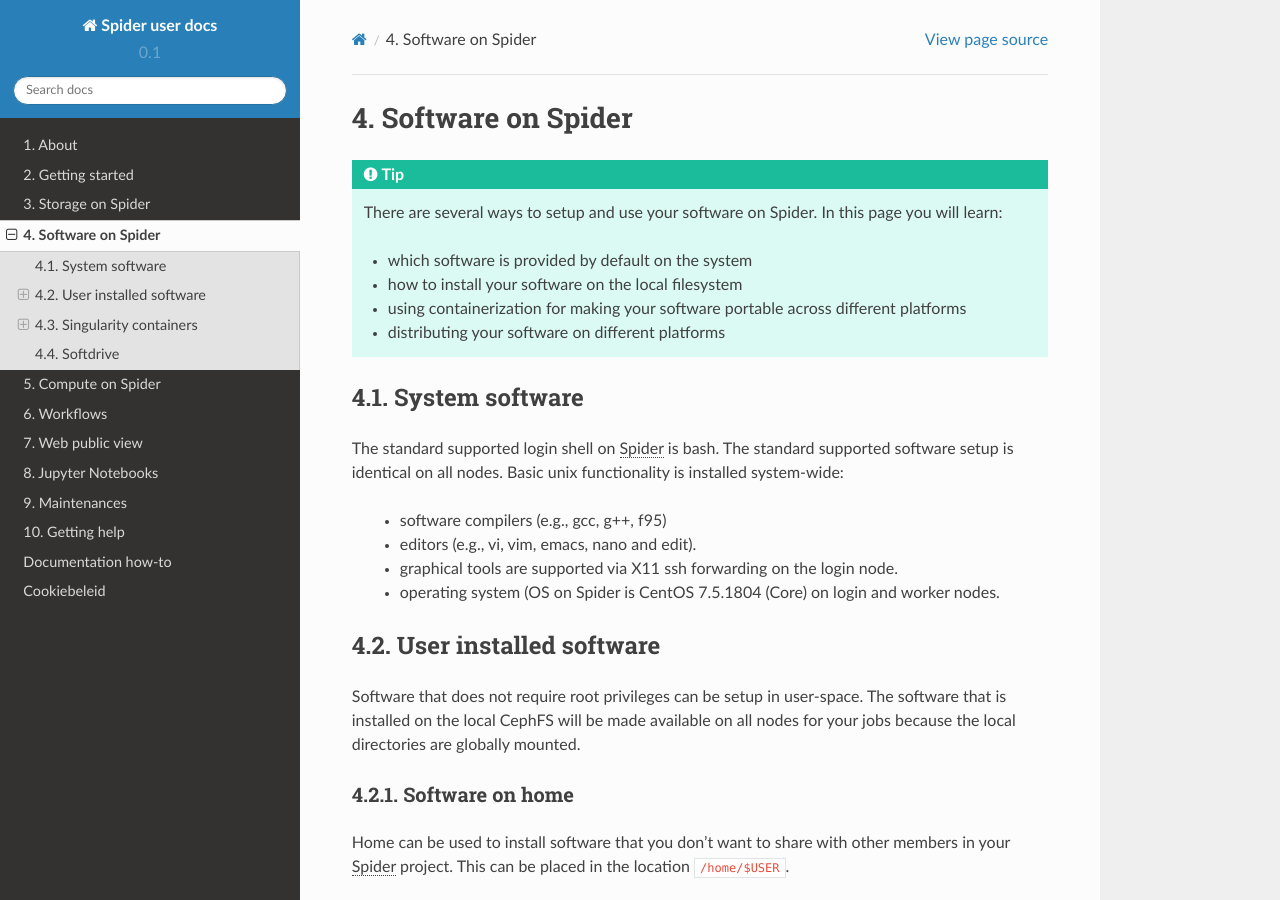
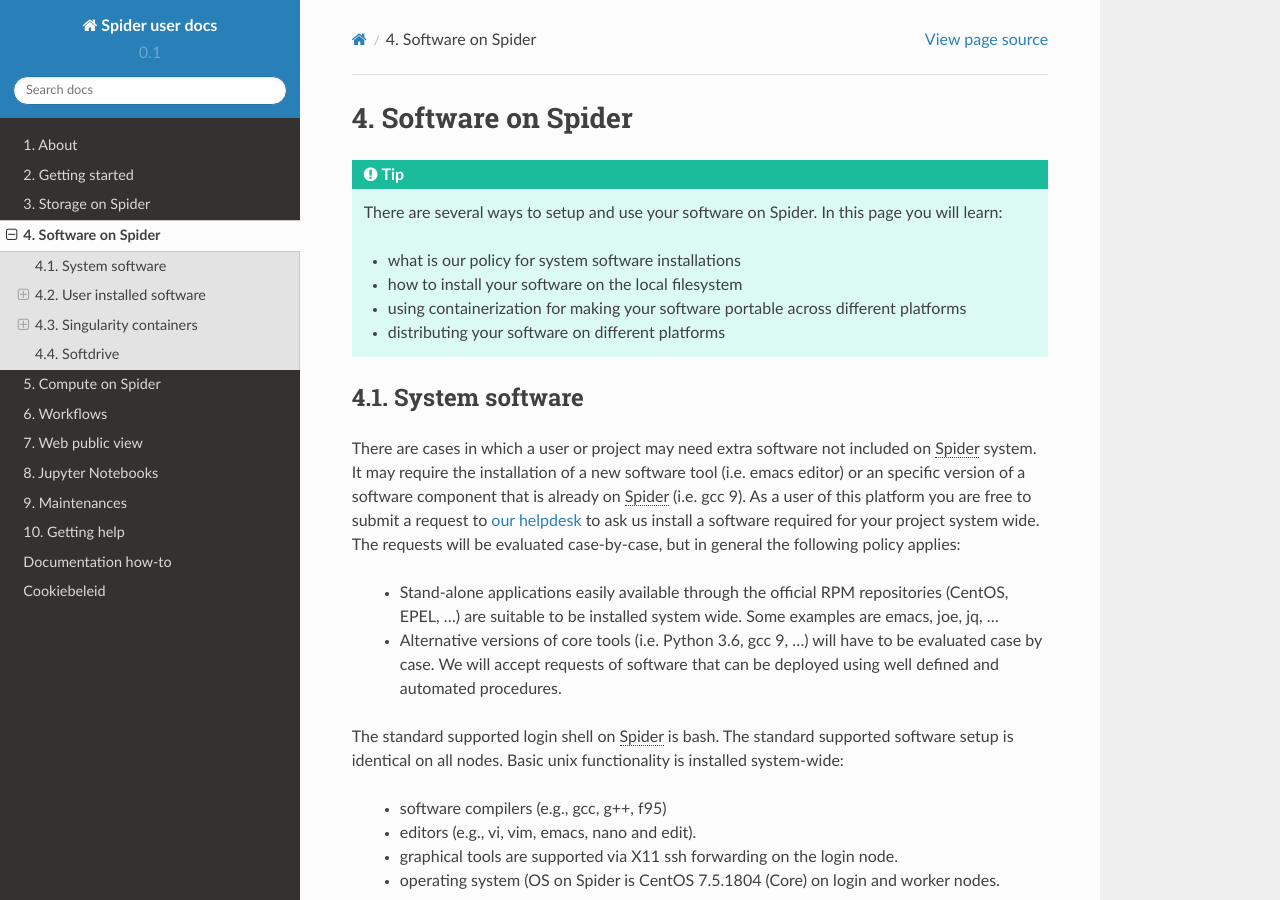
Before and after one commit to sara-nl/spiderdocs, a Sphinx documentation site: the page built from source/Pages/software_on_spider.rst, in a window 1280 px wide and 900 px high. Built offline with Sphinx 7.4.7 and the Read the Docs theme 2.0.0, drawn with Linux system fonts in a browser that asks for light colours.

Commit message:
updated software policy

```diff
--- a/source/Pages/software_on_spider.rst
+++ b/source/Pages/software_on_spider.rst
@@ -6,7 +6,7 @@
 
 .. Tip:: There are several ways to setup and use your software on Spider. In this page you will learn:
 
-     * which software is provided by default on the system
+     * what is our policy for system software installations
      * how to install your software on the local filesystem
      * using containerization for making your software portable across different platforms
      * distributing your software on different platforms
@@ -17,6 +17,13 @@
 ===============
 System software
 ===============
+
+There are cases in which a user or project may need extra software not included on :abbr:`Spider (Symbiotic Platform(s) for Interoperable Data
+Extraction and Redistribution)` system. It may require the installation of a new software tool (i.e. emacs editor) or an specific version of a software component that is already on :abbr:`Spider (Symbiotic Platform(s) for Interoperable Data Extraction and Redistribution)` (i.e. gcc 9). As a user of this platform you are free to submit a request to :ref:`our helpdesk <helpdesk>` to ask us install a software required for your project system wide. The requests will be evaluated case-by-case, but in general the following policy applies:
+
+    * Stand-alone applications easily available through the official RPM repositories (CentOS, EPEL, ...) are suitable to be installed system wide. Some examples are emacs, joe, jq, ...
+
+    * Alternative versions of core tools (i.e. Python 3.6, gcc 9, ...) will have to be evaluated case by case. We will accept requests of software that can be deployed using well defined and automated procedures.
 
 The standard supported login shell on :abbr:`Spider (Symbiotic Platform(s) for Interoperable Data
 Extraction and Redistribution)` is bash. The standard supported software
```
